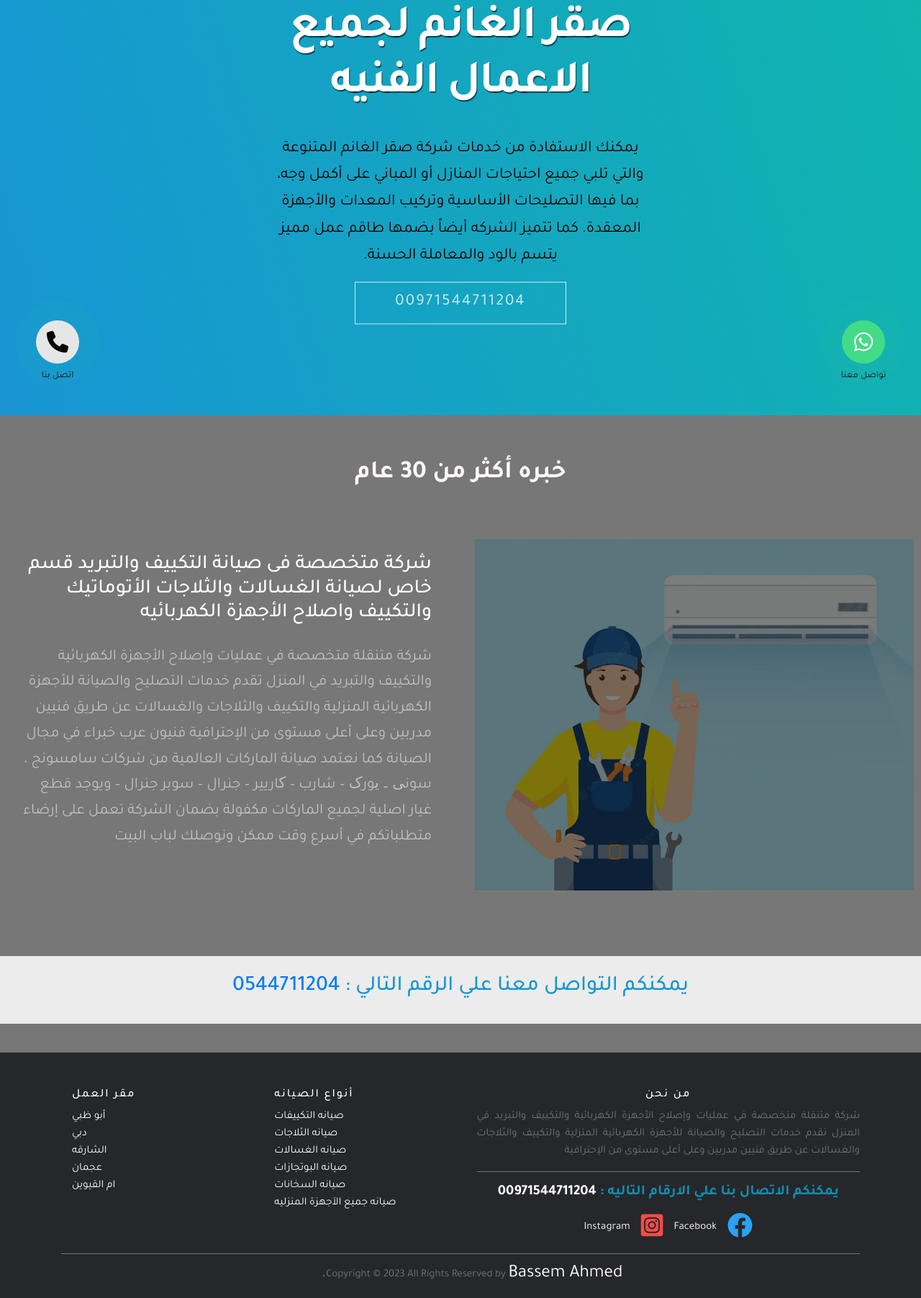
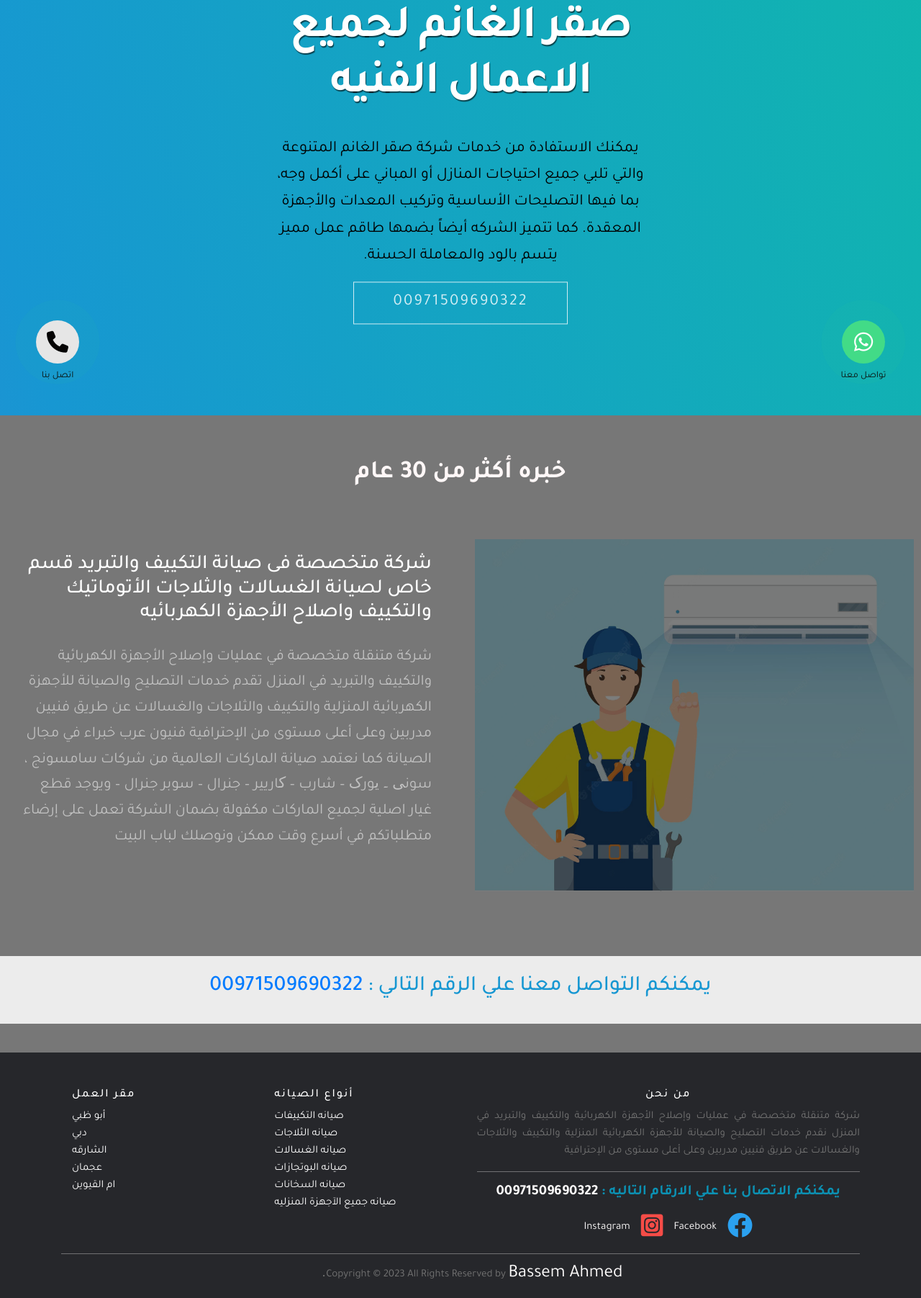
Before and after one commit to bassemzaid/sakralghanem, a plain HTML site: page about.html in a window 1280 px wide. Shown: the part 223-2026 px from the top of the page at 72% size. Drawn offline with nearby package versions, Linux system fonts and the light colour scheme.

Commit message:
Add files via upload

```diff
--- a/about.html
+++ b/about.html
@@ -49,7 +49,7 @@
           على
           أكمل وجه، بما فيها التصليحات الأساسية وتركيب المعدات والأجهزة المعقدة. كما تتميز الشركه أيضاً بضمها طاقم عمل
           مميز يتسم بالود والمعاملة الحسنة.</p>
-        <a class="button" href="tel:00971544711204">00971544711204</a>
+        <a class="button" href="tel:00971509690322">00971509690322</a>
       </div>
     </div>
   </section>
@@ -76,7 +76,7 @@
   </section>
   <section class="call">
     <div class="calling">
-      <h2>يمكنكم التواصل معنا علي الرقم التالي : <a href="tel:0544711204">0544711204</a></h2>
+      <h2>يمكنكم التواصل معنا علي الرقم التالي : <a href="tel:00971509690322">00971509690322</a></h2>
     </div>
   </section>
   <footer class="site-footer">
@@ -94,7 +94,7 @@
           <p style="text-align: center;font-size: 20px; color: rgb(12, 145, 179); font-weight: bold;">يمكنكم الاتصال
             بنا
             علي الارقام
-            التاليه : <a href="tel:00971544711204">00971544711204</a></p>
+            التاليه : <a href="tel:00971509690322">00971509690322</a></p>
           <div style="text-align: center; display: flex; align-items: center; justify-content: center;gap: 15px;">
             <span><i class="fa-brands fa-facebook" style="color:rgb(43, 161, 240);font-size: 35px;"></i></span> <a
               href="https://www.facebook.com/Safwet-Alkhbraa-Maintenance-101789549470839/">Facebook</a>
@@ -143,7 +143,7 @@
   </footer>
   <div class="floating_btn">
     <a target="_blank"
-      href="https://api.whatsapp.com/send?phone=+971544711204&text=Hola%21%20Quisiera%20m%C3%A1s%20informaci%C3%B3n%20sobre%20Varela%202."
+      href="https://api.whatsapp.com/send?phone=+971509690322&text=Hola%21%20Quisiera%20m%C3%A1s%20informaci%C3%B3n%20sobre%20Varela%202."
       aria-label="Read more about Seminole's new baby mayor">
       <div class="contact_icon">
         <i class="fa-brands fa-whatsapp"></i>
@@ -152,7 +152,7 @@
     <p class="text_icon">تواصل معنا</p>
   </div>
   <div class="float">
-    <a href="tel:00971544711204" aria-label="Read more about Seminole's new baby mayor">
+    <a href="tel:00971509690322" aria-label="Read more about Seminole's new baby mayor">
       <div class="contact-1">
         <i class="fa-solid fa-phone"></i>
       </div>
```
Also changed, not shown: contact.html (+3 -3 lines), index.html (+4 -4 lines), serv.html (+4 -4 lines).
